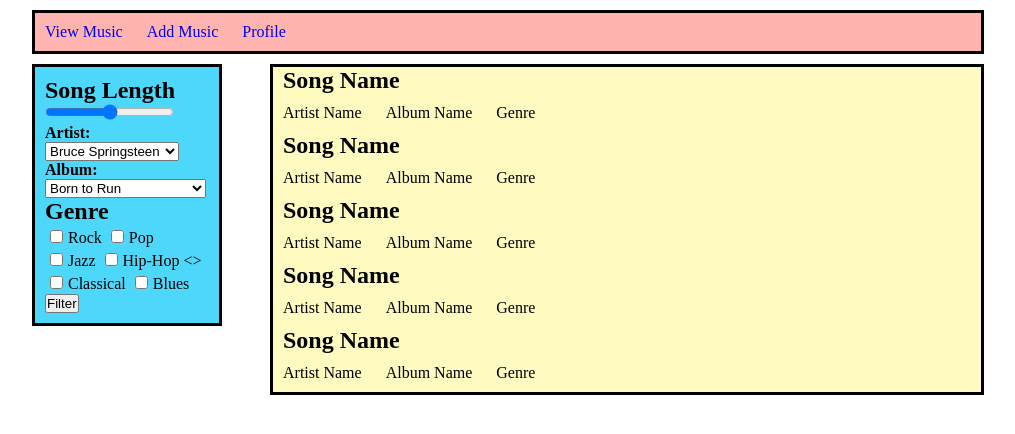
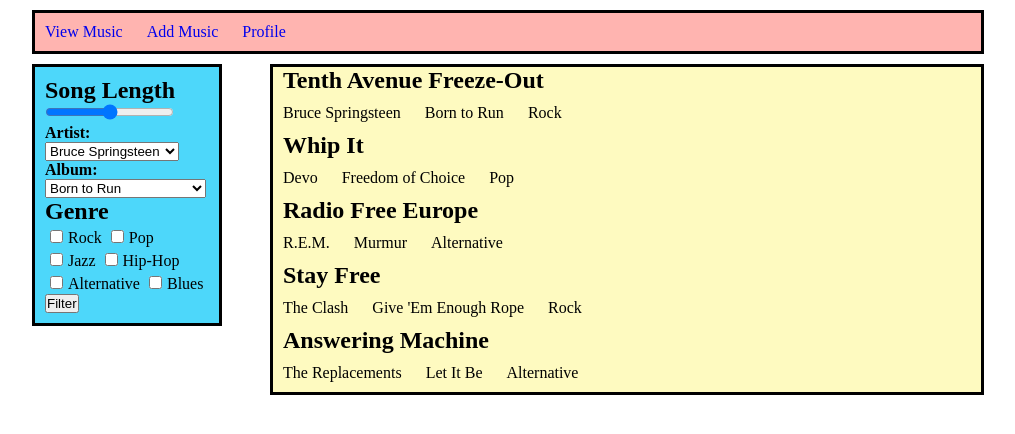
Before and after one commit to caseywreed/music-history, a plain HTML site: page index.html in a window 1280 px wide. Shown: the whole page, without its empty margins (132-1147 px from the left). Drawn offline with Linux system fonts and the light colour scheme.

Commit message:
Songs populate via JSON style object and JS

```diff
--- a/index.html
+++ b/index.html
@@ -55,8 +55,8 @@
 				<br>
 				<label><input type="checkbox" class="genreBox" name="genre" value="Jazz">Jazz</label>
 				<label><input type="checkbox" class="genreBox" name="genre" value="Hip-Hop">Hip-Hop</label>
-				<>
-				<label><input type="checkbox" class="genreBox" name="genre" value="Classical">Classical</label>
+				<br>
+				<label><input type="checkbox" class="genreBox" name="genre" value="Alternative">Alternative</label>
 				<label><input type="checkbox" class="genreBox" name="genre" value="Blues">Blues</label>
 
 
@@ -68,43 +68,13 @@
 <!-- RESULTS FIELD -->
 
 	<section id="results" class="border">
-
-		<h2>Song Name</h2>
-			<ul class="songResults">
-				<li>Artist Name</li>
-				<li>Album Name</li>
-				<li>Genre</li>
-			</ul>
-
-		<h2>Song Name</h2>
-			<ul class="songResults">
-				<li>Artist Name</li>
-				<li>Album Name</li>
-				<li>Genre</li>
-			</ul>
-
-		<h2>Song Name</h2>
-			<ul class="songResults">
-				<li>Artist Name</li>
-				<li>Album Name</li>
-				<li>Genre</li>
-			</ul>
-
-		<h2>Song Name</h2>
-			<ul class="songResults">
-				<li>Artist Name</li>
-				<li>Album Name</li>
-				<li>Genre</li>
-			</ul>
-
-		<h2>Song Name</h2>
-			<ul class="songResults">
-				<li>Artist Name</li>
-				<li>Album Name</li>
-				<li>Genre</li>
-			</ul>
-
 	</section>
 </div>
+
+
+
+
+
+<script type="text/javascript" src="songs.js"></script>
 </body>
 </html>
--- a/main.css
+++ b/main.css
@@ -54,6 +54,13 @@
 	margin-left: 10px;
 }
 
+#results li {
+	display: inline-block;
+	text-decoration: none;
+	padding: 5px;
+	margin: 5px;
+}
+
 .border {
 	border: 3px solid black;
 }
@@ -63,12 +70,6 @@
 	margin: 5px;
 }
 
-.songResults li {
-	display: inline-block;
-	text-decoration: none;
-	padding: 5px;
-	margin: 5px;
-}
 
 /*Red = #FFB4B0
 Blue = #4DD7FA
--- /dev/null
+++ b/songs.js
@@ -0,0 +1,72 @@
+songNameField = document.getElementById("songNameField")
+artistNameField = document.getElementById("artistNameField")
+albumNameField = document.getElementById("albumNameField")
+genreField = document.getElementById("genreField")
+resultsField = document.getElementById("results")
+
+
+var songs = [
+        {
+          artist: "Bruce Springsteen",
+          name: "Tenth Avenue Freeze-Out",
+          album: "Born to Run",
+          genre: "Rock",
+        },
+
+        {
+          artist: "Devo",
+          name: "Whip It",
+          album: "Freedom of Choice",
+          genre: "Pop",
+        },
+
+        {
+          artist: "R.E.M.",
+          name: "Radio Free Europe",
+          album: "Murmur",
+          genre: "Alternative",
+        },
+
+        {
+          artist: "The Clash",
+          name: "Stay Free",
+          album: "Give 'Em Enough Rope",
+          genre: "Rock",
+        },
+
+        {
+          artist: "The Replacements",
+          name: "Answering Machine",
+          album: "Let It Be",
+          genre: "Alternative",
+        },
+  ]
+
+
+songs.forEach(populateSongs)
+
+function populateSongs(songs) {
+  resultsField.innerHTML +=
+    `<h2>${songs.name}</h2>
+    <ul><li>${songs.artist}</li>
+    <li>${songs.album}</li>
+    <li>${songs.genre}</li></ul>`
+
+}
+
+
+
+
+
+
+// function populateProducts() {
+//   for (i = 0; i < productSpecs.length; i++) {
+//     document.getElementById("products").innerHTML +=
+//     "<article>" + productSpecs[i].image + "</img>" +
+//     "<h1>" + productSpecs[i].name + "</h1>" +
+//     "<p>" + productSpecs[i].description + "</p>" +
+//     "<h3>Availability: " + productSpecs[i].availability + "</h3>" +
+//     "<h4>" + productSpecs[i].price + "</h4>"
+//     "</article>"
+//   }
+// }
```
